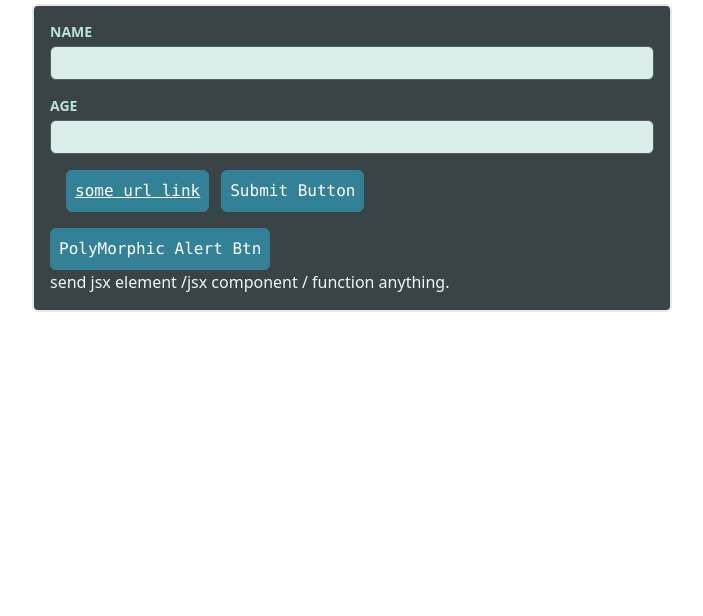
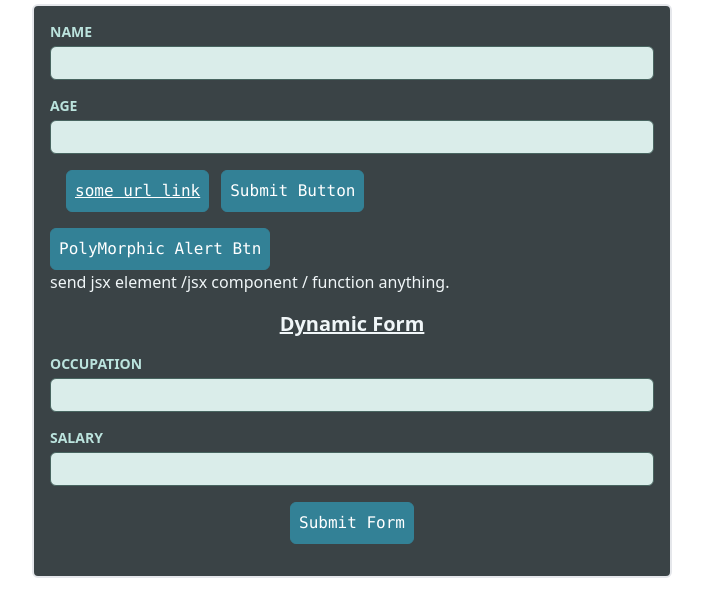
Before and after one commit to codecamp-prem/React-Coding-Interview, a React (Vite) app: page / in a window 1280 px wide. Shown: the top 616 px of the page, without its empty margins (288-991 px from the left). Built offline with nearby package versions, Linux system fonts and the light colour scheme.

Commit message:
build form component

```diff
--- a/src/DynamicInput/DynamicInput.tsx
+++ b/src/DynamicInput/DynamicInput.tsx
@@ -2,6 +2,7 @@ import { useRef } from "react";
 import "../index.css";
 import Button from "./Button";
 import Container from "./Container";
+import Form from "./Form";
 import Input from "./Input";
 
 const DynamicInput = () => {
@@ -27,6 +28,17 @@ const DynamicInput = () => {
       <Container as="p">
         send jsx element /jsx component / function anything.
       </Container>
+      {/*Form component*/}
+      <Form>
+        <h1 className="text-center m-4 text-xl underline font-semibold">
+          Dynamic Form
+        </h1>
+        <Input label="Occupation" id="occupation" type="text" />
+        <Input label="Salary" id="salary" type="number" />
+        <p className="flex space-x-3 m-4 justify-center">
+          <Button>Submit Form</Button>
+        </p>
+      </Form>
     </main>
   );
 };
--- /dev/null
+++ b/src/DynamicInput/Form.tsx
@@ -0,0 +1,9 @@
+import { ComponentPropsWithoutRef } from "react";
+
+type FormProps = ComponentPropsWithoutRef<"form">;
+
+const Form = (props: FormProps) => {
+  return <form {...props}>{props.children}</form>;
+};
+
+export default Form;
```
